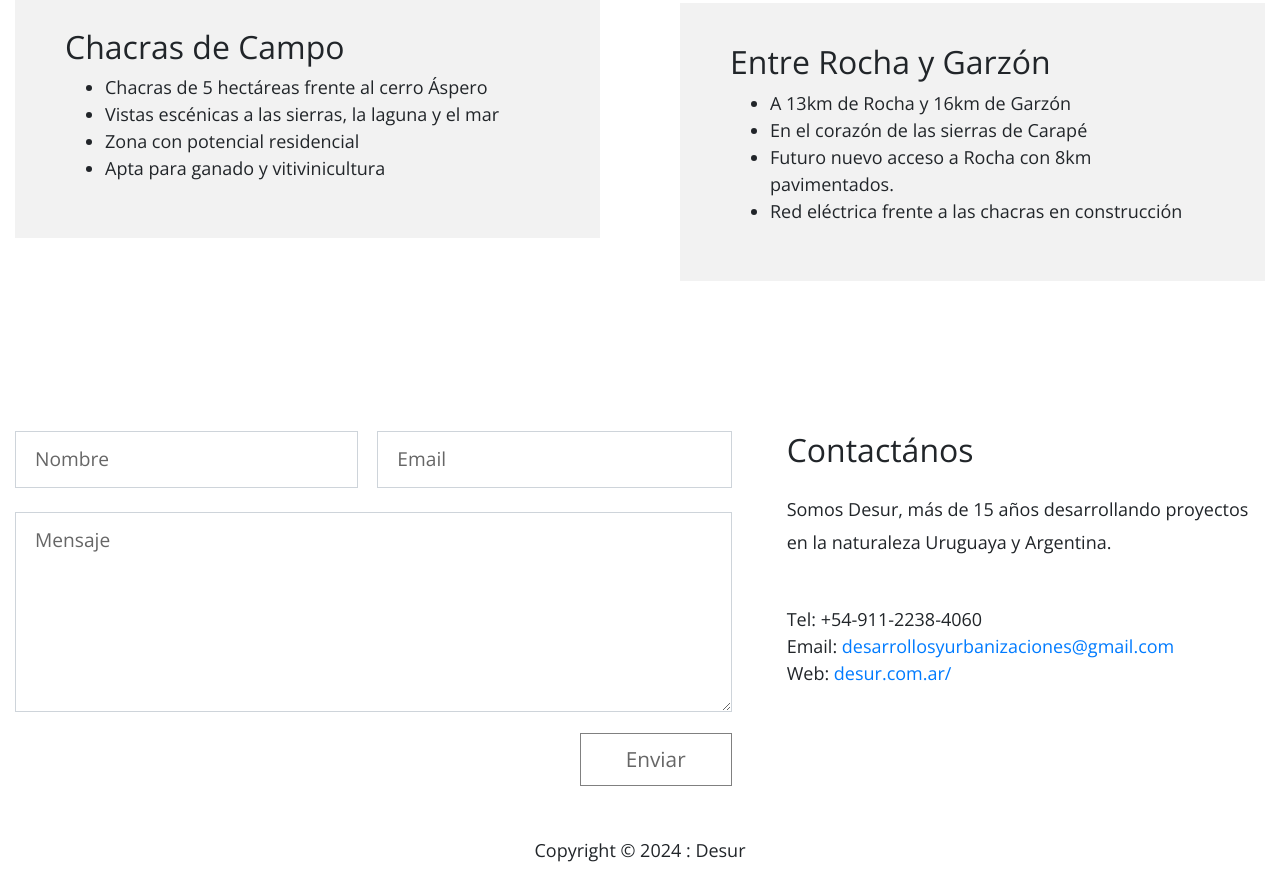
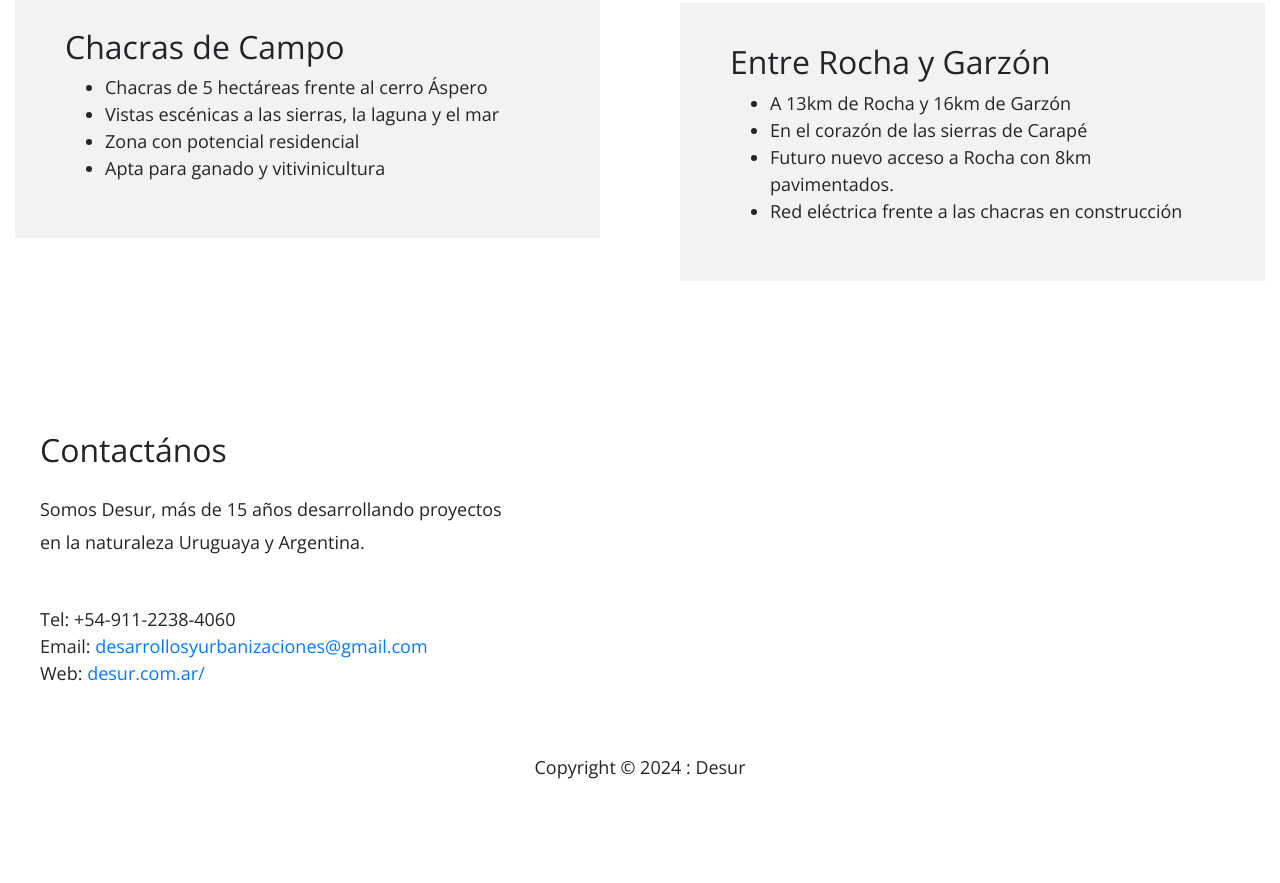
Before and after one commit to davoks/entrevertientes, a plain HTML site: page index.html in a window 1280 px wide. Shown: the part 1965-2848 px from the top of the page. After the commit the page ends 2764 px from the top, so only its background shows below. Drawn offline with nearby package versions, Linux system fonts and the light colour scheme.

Commit message:
removed email form until I figure out how to build it with php

```diff
--- a/index.html
+++ b/index.html
@@ -1,3 +1,23 @@
+<!-- <?php
+if(isset($_POST['submit'])){
+    $to = "davidoks83@gmail.com"; // this is your Email address
+    $from = $_POST['email']; // this is the sender's Email address
+    $first_name = $_POST['first_name'];
+    $last_name = $_POST['last_name'];
+    $subject = "Form submission";
+    $subject2 = "Copy of your form submission";
+    $message = $first_name . " " . $last_name . " wrote the following:" . "\n\n" . $_POST['message'];
+    $message2 = "Here is a copy of your message " . $first_name . "\n\n" . $_POST['message'];
+
+    $headers = "From:" . $from;
+    $headers2 = "From:" . $to;
+    mail($to,$subject,$message,$headers);
+    mail($from,$subject2,$message2,$headers2); // sends a copy of the message to the sender
+    echo "Mail Sent. Thank you " . $first_name . ", we will contact you shortly.";
+    // You can also use header('Location: thank_you.php'); to redirect to another page.
+    }
+?> -->
+
 <!DOCTYPE html>
 <html>
 
@@ -252,7 +272,7 @@
 
         <section class="tm-section-6" id="tm-section-6">
             <div class="row">
-                <div class="col-lg-7 col-md-7 col-xs-12">
+                <!-- <div class="col-lg-7 col-md-7 col-xs-12">
                     <div class="contact_message">
                         <form action="mailto:davidoks83@gmail.com" method="post" class="contact-form">
                             <div class="row mb-2">
@@ -268,8 +288,15 @@
                             </div>
                             <button type="submit" class="btn  tm-btn-submit float-right btn-big">Enviar</button>
                         </form>
+                        <form action="" method="post">
+                            First Name: <input type="text" name="first_name"><br>
+                            Last Name: <input type="text" name="last_name"><br>
+                            Email: <input type="text" name="email"><br>
+                            Message:<br><textarea rows="5" name="message" cols="30"></textarea><br>
+                            <input type="submit" name="submit" value="Submit">
+                        </form>
                     </div>
-                </div>
+                </div> -->
 
                 <div class="col-lg-5 col-md-5 col-xs-12 tm-contact-right">
                     <div class="tm-address-box">
```
